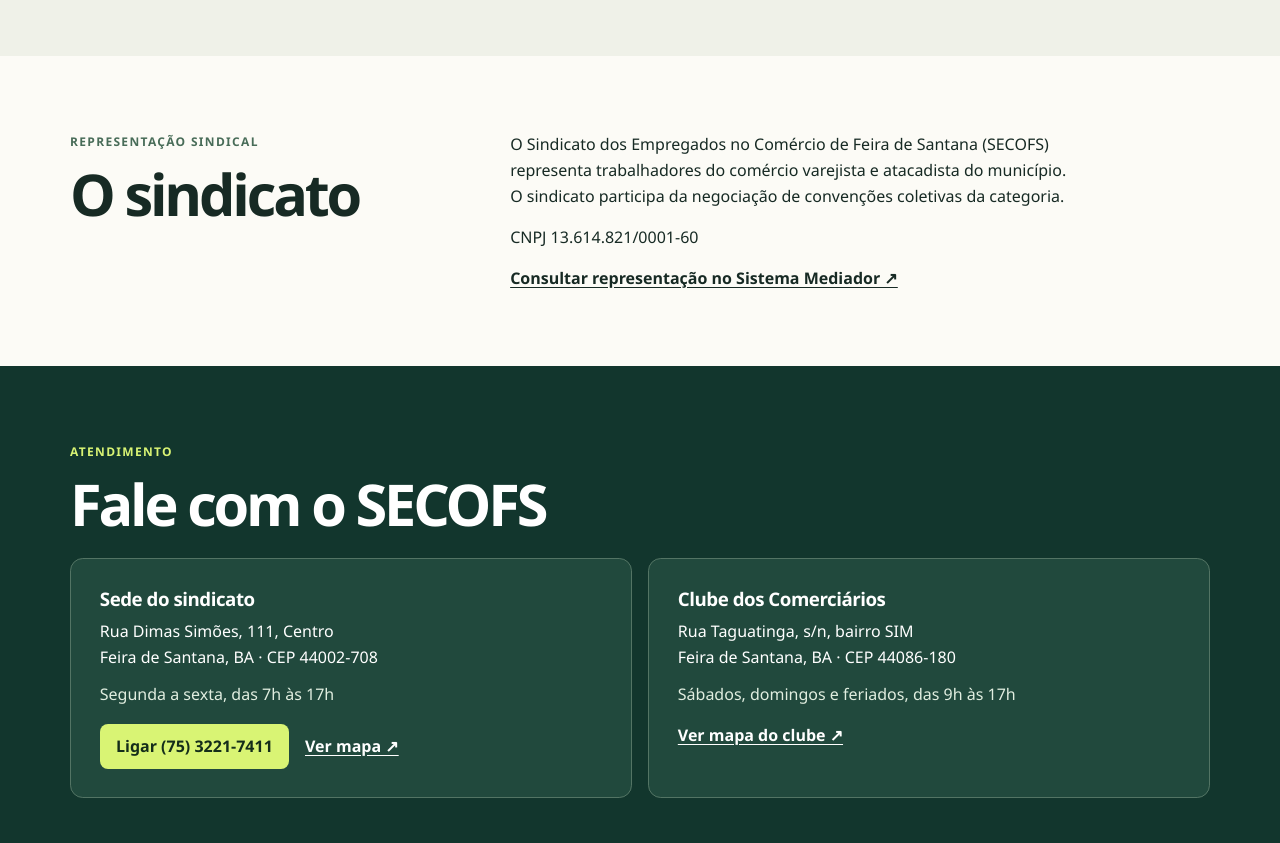
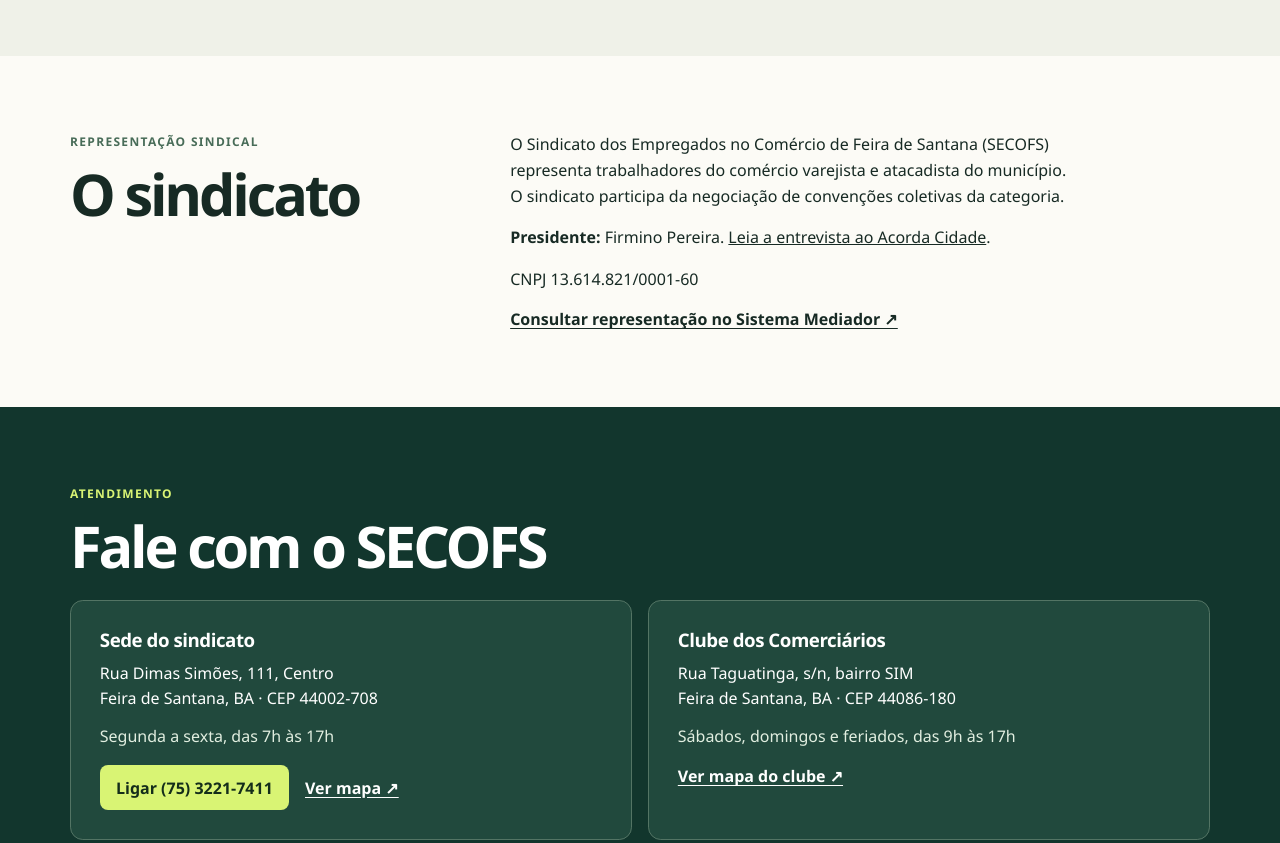
Before and after one commit to RaphaelVelame/Secofs, a plain HTML site: page dist/index.html in a window 1280 px wide. Shown: the part 2340-3183 px from the top of the page. Drawn offline with Linux system fonts and the light colour scheme.

Commit message:
Atualiza presidencia do SECOFS

```diff
--- a/dist/index.html
+++ b/dist/index.html
@@ -44,7 +44,7 @@
       <article><small>Novembro de 2026 · Acorda Cidade</small><h3>Comércio de Feira tem nova convenção coletiva</h3><p>SECOFS e Sicomércio assinaram o instrumento para o período 2026/2027.</p><a class="inline-link" href="https://www.acordacidade.com.br/feira-de-santana/nova-convencao-muda-regras-para-comerciarios-de-feira-de-santana-com-reajuste-de-ate-75-e-duas-folgas-semanais-veja-o-que-muda/" aria-label="Ler notícia sobre a nova convenção no Acorda Cidade">Ler notícia ↗</a></article>
       <article><small>Outubro de 2026 · Digaí Feira</small><h3>Assembleia itinerante ouve trabalhadores</h3><p>A iniciativa reuniu contribuições de comerciários para as negociações coletivas.</p><a class="inline-link" href="https://digaifeira.com.br/secofs-inicia-assembleia-itinerante-e-vai-as-ruas-ouvir-comerciarios-em-feira-de-santana/" aria-label="Ler notícia sobre a assembleia no Digaí Feira">Ler notícia ↗</a></article>
     </div></div></section>
-    <section class="section wrap about" id="sindicato"><div><p class="eyebrow">Representação sindical</p><h2>O sindicato</h2></div><div><p>O Sindicato dos Empregados no Comércio de Feira de Santana (SECOFS) representa trabalhadores do comércio varejista e atacadista do município. O sindicato participa da negociação de convenções coletivas da categoria.</p><p>CNPJ 13.614.821/0001-60</p><a class="inline-link" href="https://mediador.trabalho.gov.br/sistemas/mediador/Resumo/ResumoVisualizar?NrSolicitacao=MR002294%2F2025">Consultar representação no Sistema Mediador ↗</a></div></section>
+    <section class="section wrap about" id="sindicato"><div><p class="eyebrow">Representação sindical</p><h2>O sindicato</h2></div><div><p>O Sindicato dos Empregados no Comércio de Feira de Santana (SECOFS) representa trabalhadores do comércio varejista e atacadista do município. O sindicato participa da negociação de convenções coletivas da categoria.</p><p><strong>Presidente:</strong> Firmino Pereira. <a href="https://www.acordacidade.com.br/feira-de-santana/clube-dos-comerciarios-sera-reaberto-neste-sabado-7-em-feira-de-santana-apos-eleicao-do-novo-presidente/">Leia a entrevista ao Acorda Cidade</a>.</p><p>CNPJ 13.614.821/0001-60</p><a class="inline-link" href="https://mediador.trabalho.gov.br/sistemas/mediador/Resumo/ResumoVisualizar?NrSolicitacao=MR002294%2F2025">Consultar representação no Sistema Mediador ↗</a></div></section>
     <section class="section contact" id="contato"><div class="wrap"><p class="eyebrow">Atendimento</p><h2>Fale com o SECOFS</h2><div class="contact-grid">
       <article><h3>Sede do sindicato</h3><address>Rua Dimas Simões, 111, Centro<br>Feira de Santana, BA · CEP 44002-708</address><p>Segunda a sexta, das 7h às 17h</p><div class="actions"><a class="btn btn-primary" href="tel:+557532217411">Ligar (75) 3221-7411</a><a class="inline-link" href="https://goo.gl/maps/gUSp363LSZF9c1ju8">Ver mapa ↗</a></div></article>
       <article id="clube"><h3>Clube dos Comerciários</h3><address>Rua Taguatinga, s/n, bairro SIM<br>Feira de Santana, BA · CEP 44086-180</address><p>Sábados, domingos e feriados, das 9h às 17h</p><a class="inline-link" href="https://maps.app.goo.gl/r9JgL1L4miy2Vvyf7">Ver mapa do clube ↗</a></article>
```
